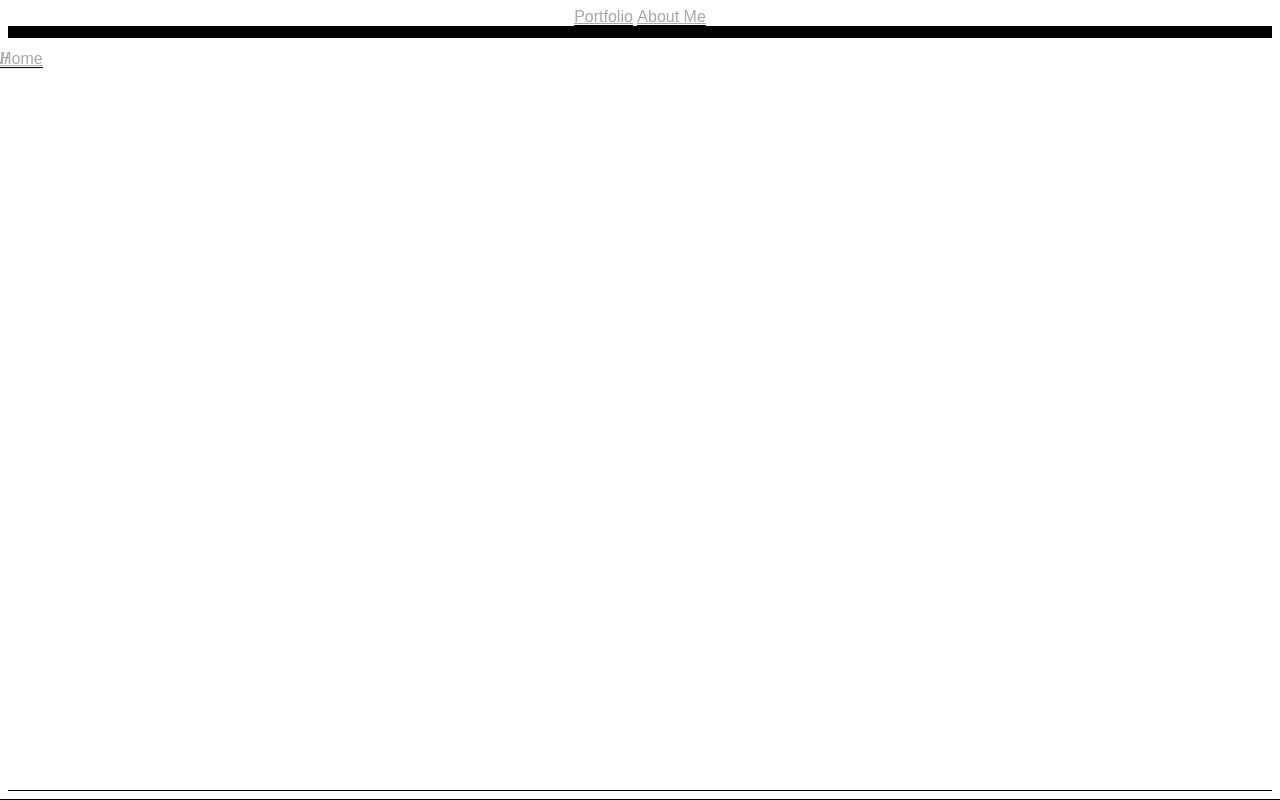
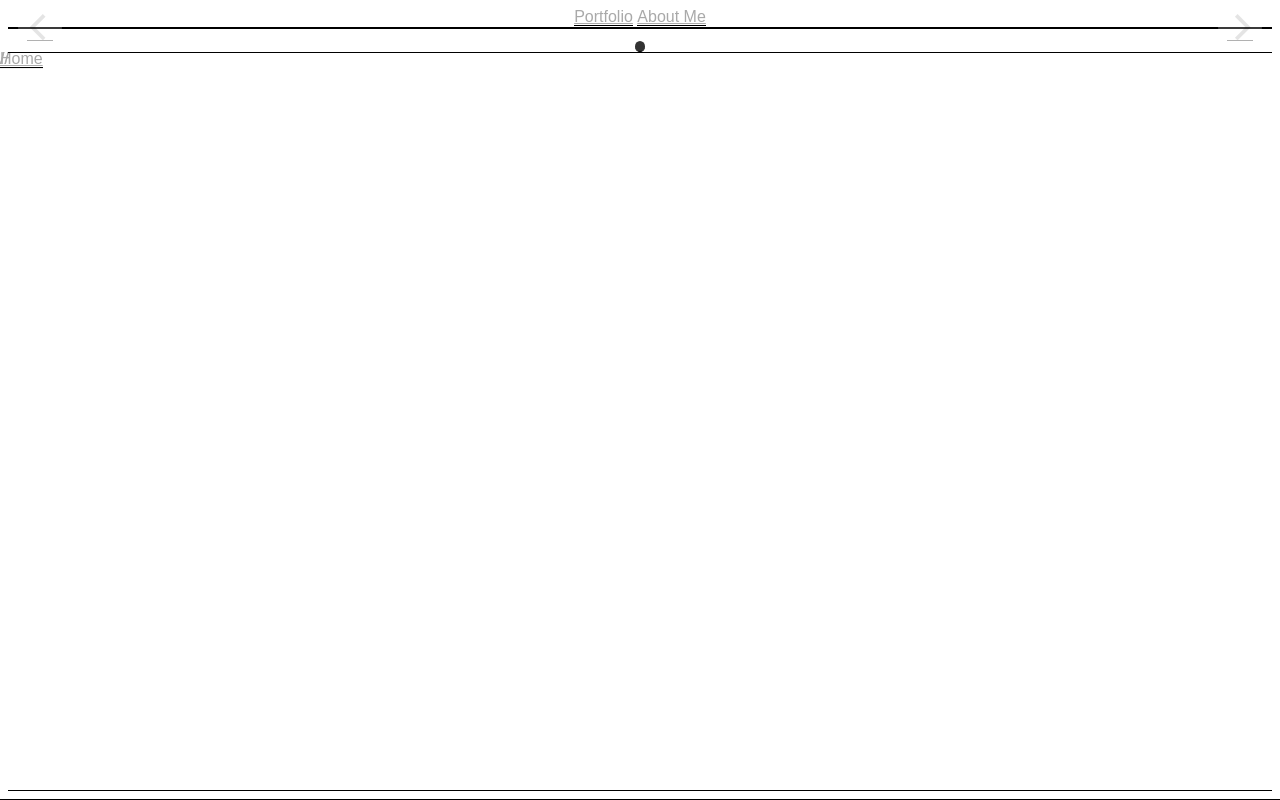
Before and after one commit to LauraLou1203/HTML_2017, a plain HTML site: page index.html in a window 1280 px wide. Drawn offline with nearby package versions, Linux system fonts and the light colour scheme.

Commit message:
slideshow

```diff
--- a/index.html
+++ b/index.html
@@ -13,6 +13,8 @@
     <a href="AboutMe.html">About Me</a>
   </p>
 
+  <link rel="stylesheet" href="/path/to/flickity.css" media="screen">
+<script src="/path/to/flickity.pkgd.min.js"></script>
 
     <!--Flickity Slideshow-->
 
```
